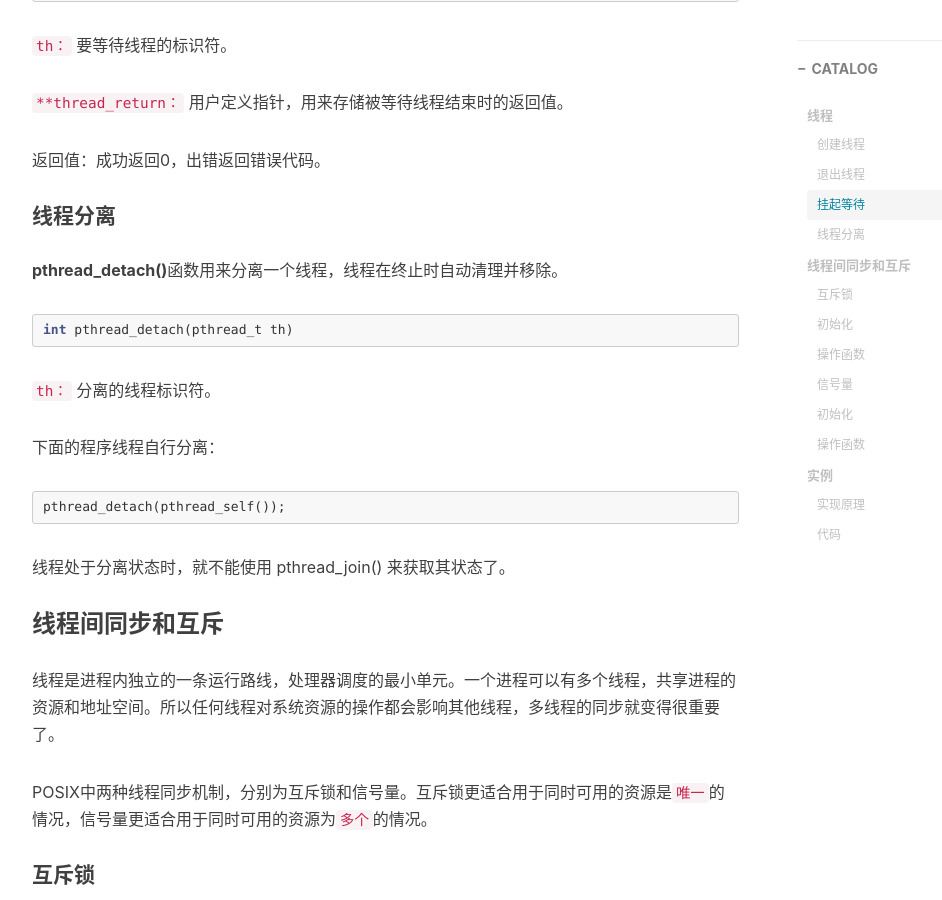
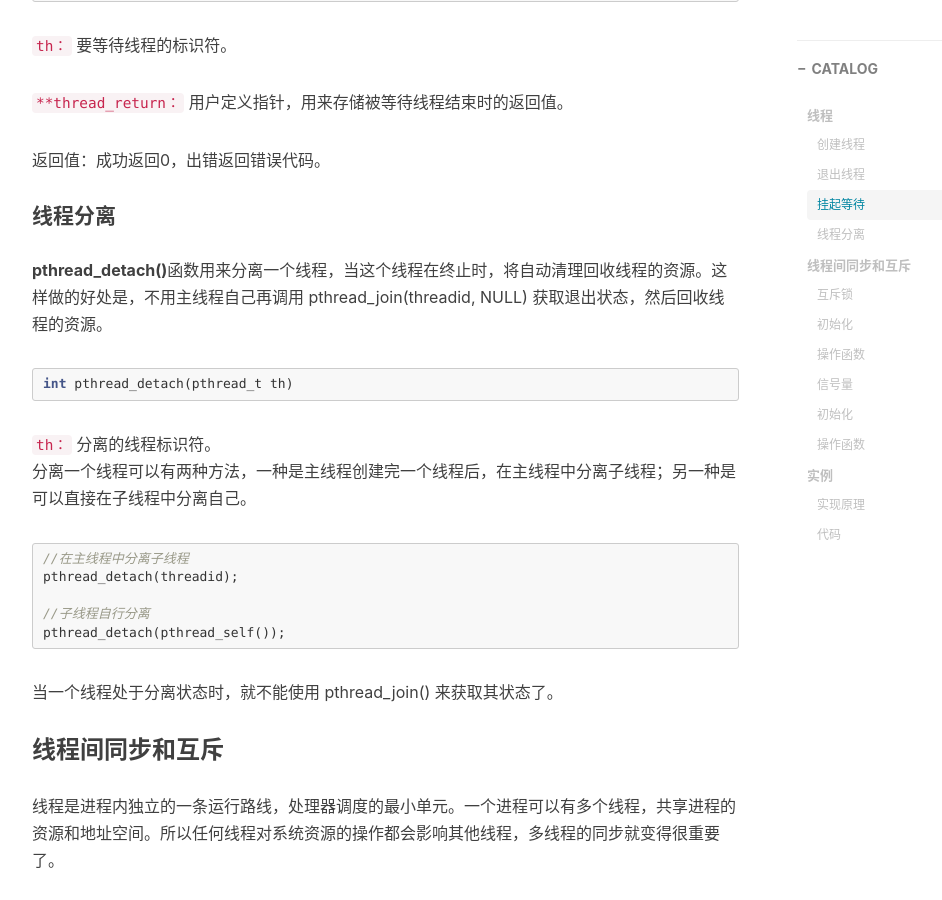
Before and after one commit to eeluobu/eeluobu.github.io, a Jekyll site: the page built from _posts/2016-05-18-thread.markdown, in a window 1280 px wide and 900 px high, scrolled down 2000 px. Shown: the whole window, without its empty margins (233-1175 px from the left). Built offline with Jekyll 4.4.1, drawn with Linux system fonts in a browser that asks for light colours; nearby versions of some CDN libraries; comment, search, counter and statistics services are not loaded.

Commit message:
pthread detach

````diff
--- a/_posts/2016-05-18-thread.markdown
+++ b/_posts/2016-05-18-thread.markdown
@@ -80,21 +80,24 @@ int pthread_join(pthread_t th, void **thread_return)
 #### 线程分离
 
 
-**pthread_detach()**函数用来分离一个线程，线程在终止时自动清理并移除。
+**pthread_detach()**函数用来分离一个线程，当这个线程在终止时，将自动清理回收线程的资源。这样做的好处是，不用主线程自己再调用 pthread_join(threadid, NULL) 获取退出状态，然后回收线程的资源。
 
 ``` c
 int pthread_detach(pthread_t th)
 ```
 
 `th：` 分离的线程标识符。
-
-下面的程序线程自行分离：
+分离一个线程可以有两种方法，一种是主线程创建完一个线程后，在主线程中分离子线程；另一种是可以直接在子线程中分离自己。
 
 ``` c
+//在主线程中分离子线程
+pthread_detach(threadid);
+
+//子线程自行分离
 pthread_detach(pthread_self());
 ```
 
-线程处于分离状态时，就不能使用 pthread_join() 来获取其状态了。
+当一个线程处于分离状态时，就不能使用 pthread_join() 来获取其状态了。
 
 
 
````
